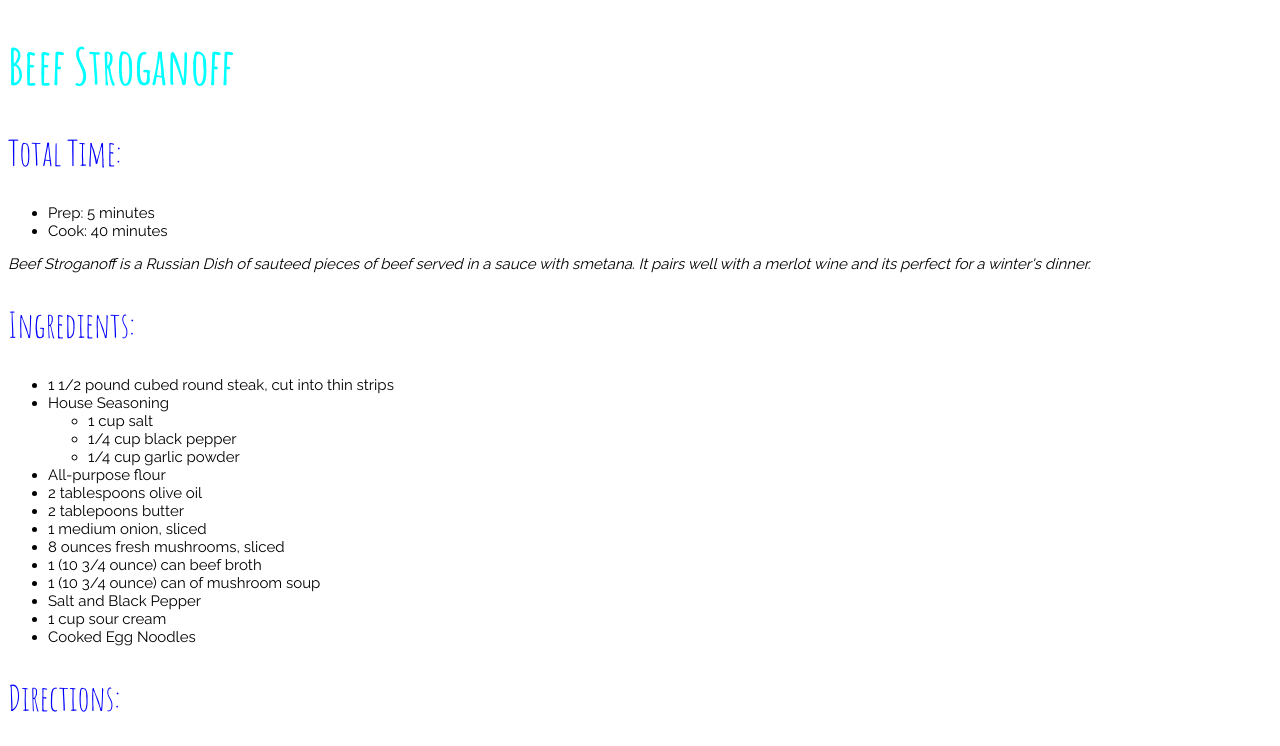
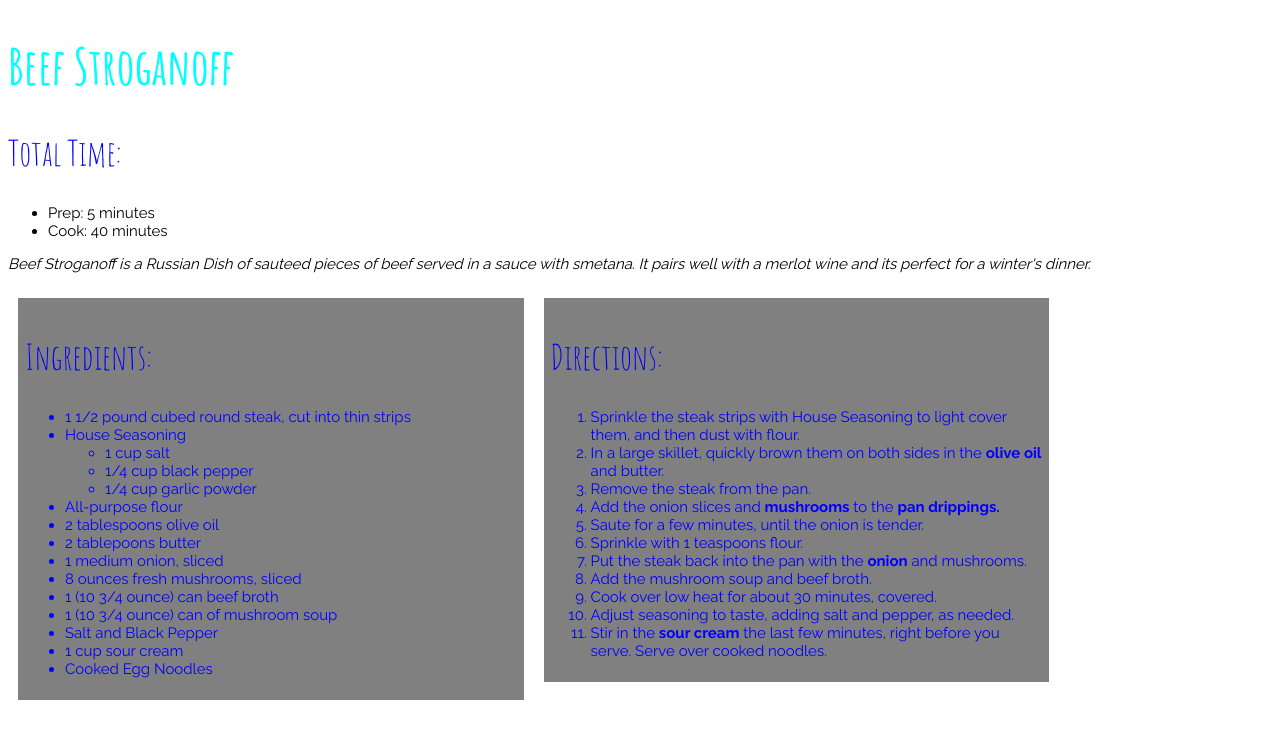
Before and after one commit to cscottkenkelen/cscottkenkelen.github.io, a plain HTML site: page recipe2.html in a window 1280 px wide. Shown: the top 746 px of the page. Drawn offline with Linux system fonts and the light colour scheme.

Commit message:
Added Divs and Boxes

```diff
--- a/recipe2.html
+++ b/recipe2.html
@@ -17,6 +17,7 @@
 
 <p>Beef Stroganoff is a Russian Dish of sauteed pieces of beef served in a sauce with smetana. It pairs well with a merlot wine and its perfect for a winter's dinner.</p>
 
+<div id="ingredients">
 <h2>Ingredients:</h2>
 <ul>
     <li>1 1/2 pound cubed round steak, cut into thin strips</li>
@@ -37,7 +38,9 @@
     <li>1 cup sour cream</li>
     <li>Cooked Egg Noodles</li>
 </ul>
+</div>
 
+<div id="directions">
 <h2>Directions:</h2>
 <ol>
   <li>Sprinkle the steak strips with House Seasoning to light cover them, and then dust with flour.</li>
@@ -52,7 +55,7 @@
   <li>Adjust seasoning to taste, adding salt and pepper, as needed.</li>
   <li>Stir in the <strong>sour cream</strong> the last few minutes, right before you serve. Serve over cooked noodles.</li>
 </ol>
-
+</div>
 
 </body>
 </html>
--- a/stylerecipe2.css
+++ b/stylerecipe2.css
@@ -23,3 +23,22 @@ h2 {
 p {
   font-style: italic;
 }
+
+#ingredients {
+  width: 40%;
+  padding: 7px;
+  margin: 10px;
+  box-sizing: border-box;
+  float: left;
+  background-color: gray;
+  color: blue;
+}
+#directions {
+  width: 40%;
+  padding: 7px;
+  margin: 10px;
+  box-sizing: border-box;
+  float: left;
+  background-color: gray;
+  color: blue;
+}
```
